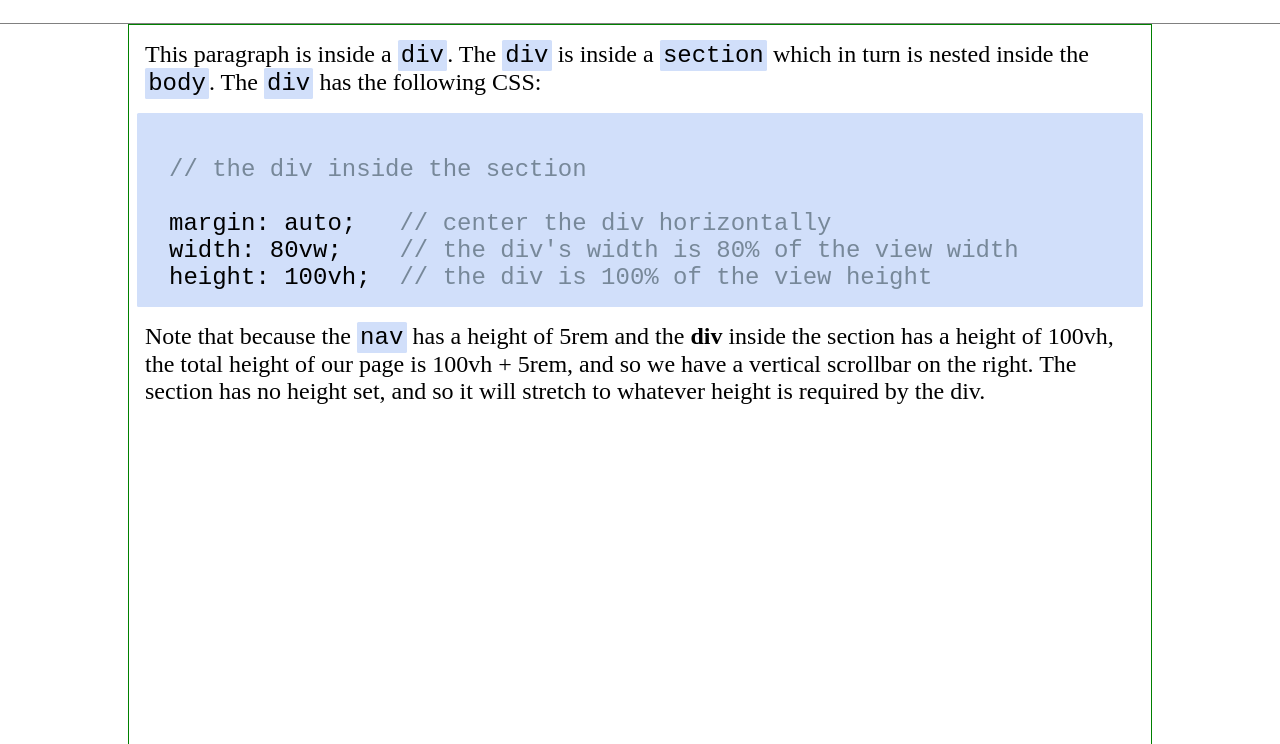
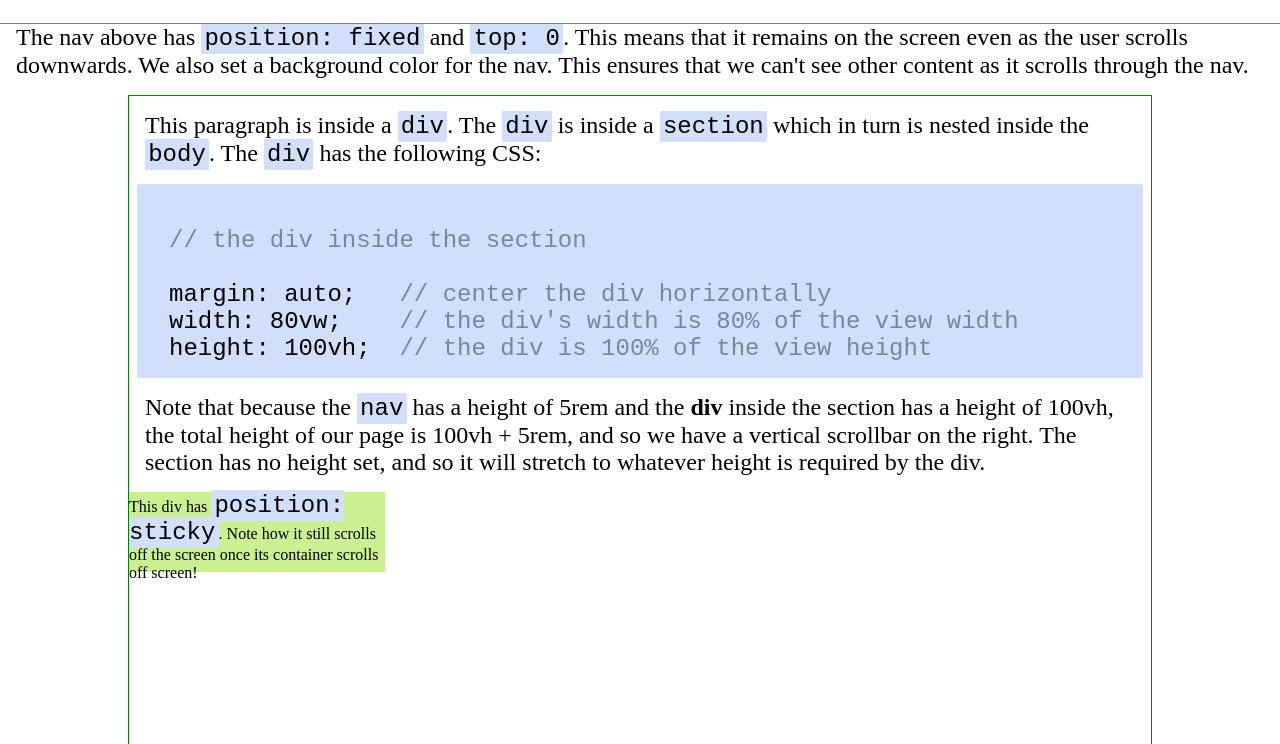
Before and after one commit to Hallelujah78/October-Site, a plain HTML site: page size_position.html in a window 1280 px wide. Shown: the part 56-800 px from the top of the page. Drawn offline with Linux system fonts and the light colour scheme.

Commit message:
add fixed nav, sticky content + styles

```diff
--- a/size_position.html
+++ b/size_position.html
@@ -9,7 +9,7 @@
 </head>
 
 <body>
-    <nav>
+    <nav class="fixed-nav">
         <div class="nav-center">
             <ul>
 
@@ -36,7 +36,15 @@
             </ul>
         </div>
     </nav>
-    <section>
+
+
+    <section class="section-fixed-nav">
+        <div>
+            <p>The nav above has <code>position: fixed</code> and <code>top: 0</code>. This means that it remains on the
+                screen even as the user scrolls downwards. We also set a background color for the nav. This ensures that
+                we can't see other content as it scrolls through the nav.</p>
+        </div>
+
         <div class="css-section-center">
             <p>This paragraph is inside a <code>div</code>. The <code>div</code> is inside a <code>section</code> which
                 in turn is nested inside the
@@ -54,7 +62,12 @@ height: 100vh;  <span class="comment">// the div is 100% of the view height</spa
                 height of 100vh, the total height of our page is 100vh + 5rem, and so we have a vertical scrollbar on
                 the right. The section has no height set, and so it will stretch to whatever height is required by the
                 div.</p>
+
+
+            <div class="sticky">This div has <code>position: sticky</code>. Note how it still scrolls off the screen
+                once its container scrolls off screen!</div>
         </div>
+
         <article class="default">
             <p class="percent">This paragraph is inside an <code>article</code>, but it is not inside the <b>div</b>
                 that has a width of
@@ -85,6 +98,7 @@ height: 100vh;  <span class="comment">// the div is 100% of the view height</spa
                 <p><code>display: inline-block</code></p>
             </article><button id="invisible-button">Toggle Visible</button>
         </div>
+
     </section>
     <script type="module" src="script.js"></script>
     <div>
@@ -104,6 +118,7 @@ height: 100vh;  <span class="comment">// the div is 100% of the view height</spa
                 use <code>top: 250vh</code> and <code>left: 50vw</code></p>
         </article>
     </div>
+
 </body>
 
 </html>
--- a/style.css
+++ b/style.css
@@ -2,6 +2,11 @@
     margin: 0;
     padding: 0;
     box-sizing: border-box;
+}
+
+body {
+    min-height: 200vh;
+    position: relative;
 }
 
 a {
@@ -42,6 +47,12 @@ nav {
     margin: auto;
 }
 
+.fixed-nav {
+    position: fixed;
+    top: 0;
+    /* background: rgb(255, 255, 222); */
+}
+
 
 
 #img1,
@@ -65,6 +76,10 @@ section {
     min-height: 100vh;
 }
 
+.section-fixed-nav {
+    margin-top: 5rem;
+}
+
 .img-container {
     width: 100%;
     display: grid;
@@ -86,7 +101,7 @@ section {
     border: green 1px solid;
     margin: auto;
     width: 80vw;
-    height: 100vh;
+    height: 150vh;
 
 }
 
@@ -182,3 +197,12 @@ article.inline {
     top: 250vh;
     left: 50vw;
 }
+
+.sticky {
+    position: sticky;
+    width: 20vw;
+    height: 5rem;
+    right: 0;
+    top: 5rem;
+    background: rgb(202, 240, 146)
+}
```
